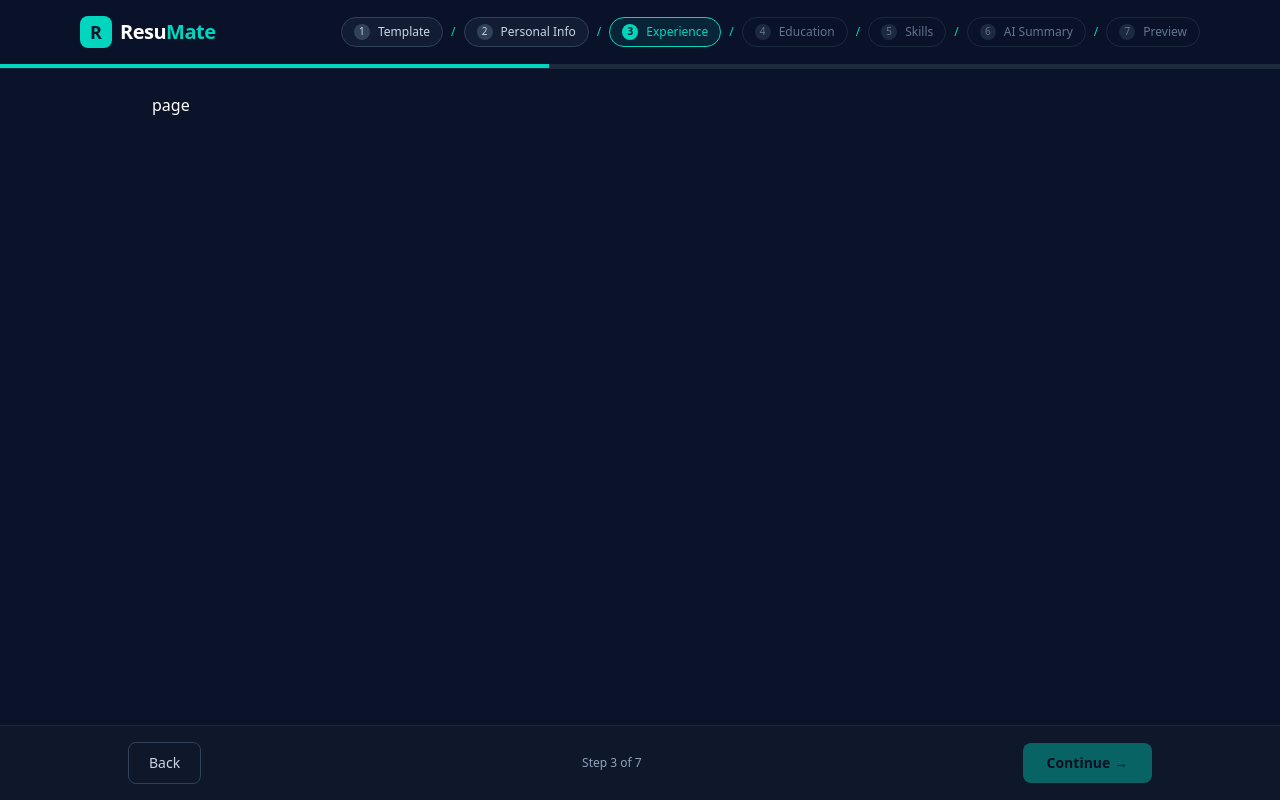
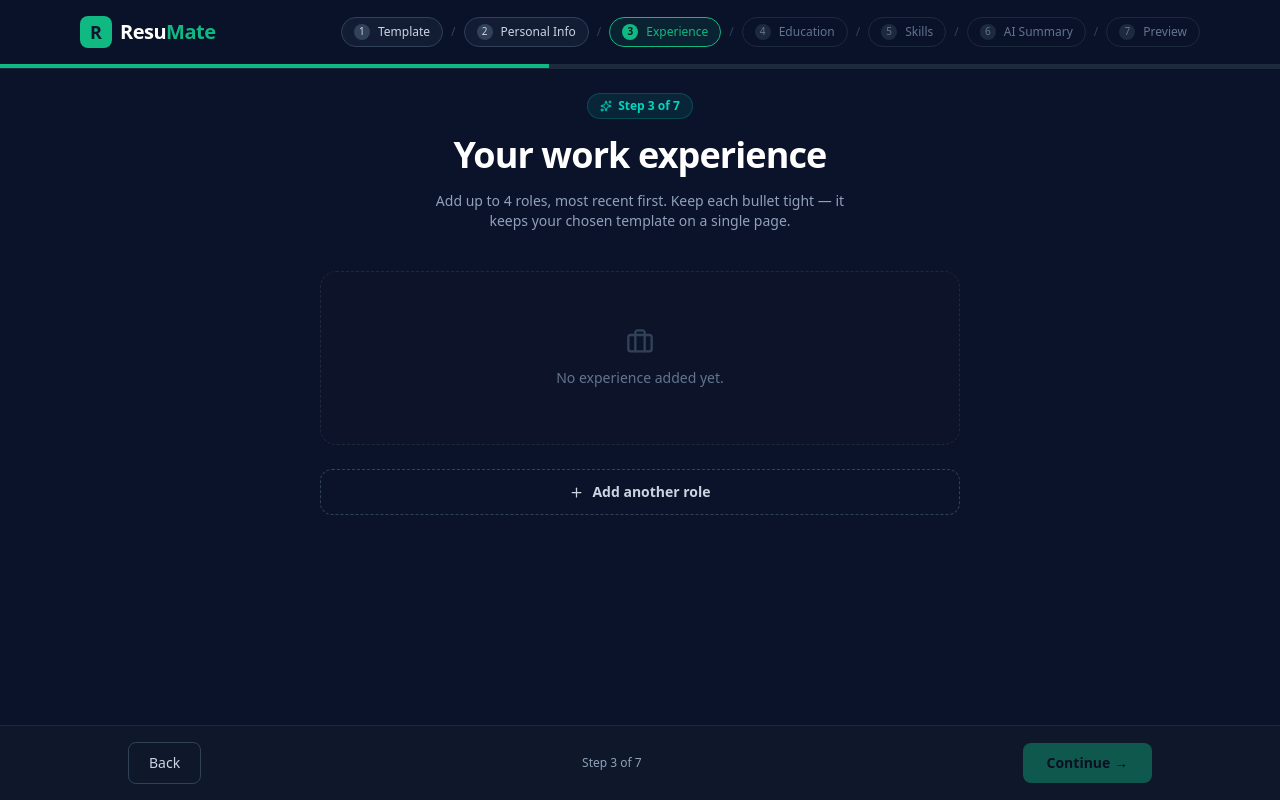
Before and after one commit to waheedx02/AI-Resume-Builder, a Next.js app: page /builder/experience in a window 1280 px wide. Built offline with nearby package versions, Linux system fonts and the light colour scheme; what @bprogress/next would draw is missing.

Commit message:
Making template page static and defining rules for builder/experience page

```diff
--- a/app/builder/experience/page.tsx
+++ b/app/builder/experience/page.tsx
@@ -1,9 +1,215 @@
-import React from 'react'
+'use client';
 
-const page = () => {
-  return (
-    <div>page</div>
-  )
+import { Sparkles, Plus, Trash2, Briefcase, AlertCircle } from 'lucide-react';
+import { useResumeStore } from '@/lib/resume-store';
+import { resumeTemplates } from '@/lib/templates';
+import { useBuilderStep } from '@/lib/steps';
+import { countWords } from '@/lib/text';
+import type { Experience } from '@/types/resume';
+
+function makeEmptyExperience(): Experience {
+  return {
+    id: crypto.randomUUID(),
+    role: '',
+    company: '',
+    startDate: '',
+    endDate: '',
+    description: '',
+  };
 }
 
-export default page
+export default function ExperienceStep() {
+  const resumeData = useResumeStore((state) => state.resumeData);
+  const addExperience = useResumeStore((state) => state.addExperience);
+  const updateExperience = useResumeStore((state) => state.updateExperience);
+  const removeExperience = useResumeStore((state) => state.removeExperience);
+  const { index, total } = useBuilderStep();
+
+  const selectedTemplate = resumeTemplates.find((t) => t.id === resumeData.templateId);
+  // Fall back to generous defaults if somehow no template is selected yet,
+  // so this page never hard-crashes — though the layout should prevent
+  // reaching this step without one.
+  const maxExperienceEntries = selectedTemplate?.maxExperienceEntries ?? 4;
+  const descriptionWordLimit = selectedTemplate?.experienceDescriptionWordLimit ?? 30;
+
+  const experience = resumeData.experience ?? [];
+  const atMax = experience.length >= maxExperienceEntries;
+
+  const handleAdd = () => {
+    if (atMax) return;
+    addExperience(makeEmptyExperience());
+  };
+
+  return (
+    <div className="max-w-2xl mx-auto px-4 pb-12">
+      {/* ---------- Header ---------- */}
+      <div className="text-center space-y-4 mb-10">
+        <span className="inline-flex items-center gap-1.5 px-3 py-1 bg-teal-400/10 text-teal-400 text-xs font-semibold rounded-full border border-teal-400/20">
+          <Sparkles size={12} /> Step {index + 1} of {total}
+        </span>
+        <h1 className="text-3xl sm:text-4xl font-extrabold tracking-tight text-white">
+          Your work experience
+        </h1>
+        <p className="text-slate-400 text-sm max-w-md mx-auto">
+          Add up to {maxExperienceEntries} roles, most recent first. Keep each bullet tight —
+          it keeps your chosen template on a single page.
+        </p>
+      </div>
+
+      {/* ---------- Empty state ---------- */}
+      {experience.length === 0 && (
+        <div className="bg-slate-900/60 border border-dashed border-slate-800 rounded-2xl py-14 text-center text-slate-500 mb-6">
+          <Briefcase className="mx-auto mb-3 text-slate-700" size={28} />
+          <p className="text-sm">No experience added yet.</p>
+        </div>
+      )}
+
+      {/* ---------- Experience entries ---------- */}
+      <div className="space-y-5">
+        {experience.map((exp, i) => {
+          const wordCount = countWords(exp.description);
+          const overLimit = wordCount > descriptionWordLimit;
+
+          return (
+            <div
+              key={exp.id}
+              className="bg-slate-900/60 border border-slate-800 rounded-2xl p-6 sm:p-7 space-y-4"
+            >
+              <div className="flex items-center justify-between">
+                <span className="text-xs font-semibold text-slate-500 uppercase tracking-wide">
+                  Role {i + 1}
+                </span>
+                <button
+                  type="button"
+                  onClick={() => removeExperience(exp.id)}
+                  className="inline-flex items-center gap-1 text-xs text-slate-500 hover:text-red-400 transition"
+                >
+                  <Trash2 size={13} /> Remove
+                </button>
+              </div>
+
+              <div className="grid grid-cols-1 sm:grid-cols-2 gap-4">
+                <Field label="Job Title" required>
+                  <input
+                    type="text"
+                    value={exp.role}
+                    onChange={(e) => updateExperience(exp.id, { role: e.target.value })}
+                    placeholder="Senior Product Designer"
+                    className={inputClasses}
+                  />
+                </Field>
+                <Field label="Company" required>
+                  <input
+                    type="text"
+                    value={exp.company}
+                    onChange={(e) => updateExperience(exp.id, { company: e.target.value })}
+                    placeholder="Northwind Labs"
+                    className={inputClasses}
+                  />
+                </Field>
+              </div>
+
+              <div className="grid grid-cols-1 sm:grid-cols-2 gap-4">
+                <Field label="Start Date">
+                  <input
+                    type="text"
+                    value={exp.startDate}
+                    onChange={(e) => updateExperience(exp.id, { startDate: e.target.value })}
+                    placeholder="2022"
+                    className={inputClasses}
+                  />
+                </Field>
+                <Field label="End Date" hint="Use “Present” if this is your current role">
+                  <input
+                    type="text"
+                    value={exp.endDate}
+                    onChange={(e) => updateExperience(exp.id, { endDate: e.target.value })}
+                    placeholder="Present"
+                    className={inputClasses}
+                  />
+                </Field>
+              </div>
+
+              <Field
+                label="Description"
+                hint="One achievement per line. Bullet points render automatically."
+              >
+                <textarea
+                  value={exp.description}
+                  onChange={(e) => updateExperience(exp.id, { description: e.target.value })}
+                  placeholder={'Led design for the core analytics dashboard, cutting time-to-insight by 35%.\nPartnered with engineering to ship a new design system.'}
+                  rows={3}
+                  aria-invalid={overLimit}
+                  className={`${inputClasses} resize-none ${
+                    overLimit ? 'border-red-500/60 focus:border-red-500/60 focus:ring-red-500/20' : ''
+                  }`}
+                />
+                <div className="flex items-center justify-between mt-1">
+                  {overLimit ? (
+                    <p className="flex items-center gap-1 text-[11px] text-red-400">
+                      <AlertCircle size={12} />
+                      {wordCount - descriptionWordLimit} words over the limit — trim it to continue.
+                    </p>
+                  ) : (
+                    <span />
+                  )}
+                  <p
+                    className={`text-[11px] ${overLimit ? 'text-red-400' : 'text-slate-500'}`}
+                  >
+                    {wordCount}/{descriptionWordLimit} words
+                  </p>
+                </div>
+              </Field>
+            </div>
+          );
+        })}
+      </div>
+
+      {/* ---------- Add button ---------- */}
+      <div className="mt-6">
+        <button
+          type="button"
+          onClick={handleAdd}
+          disabled={atMax}
+          className="w-full flex items-center justify-center gap-2 py-3 rounded-xl border border-dashed border-slate-700 text-slate-300 text-sm font-semibold hover:border-teal-400/50 hover:text-teal-400 transition disabled:opacity-40 disabled:cursor-not-allowed disabled:hover:border-slate-700 disabled:hover:text-slate-300"
+        >
+          <Plus size={15} /> Add another role
+        </button>
+        {atMax && (
+          <p className="text-[11px] text-slate-500 text-center mt-2">
+            You&rsquo;ve reached the {maxExperienceEntries}-role limit for this template.
+          </p>
+        )}
+      </div>
+    </div>
+  );
+}
+
+/* ------------------------------------------------------------------ */
+/*  Small local helpers                                                */
+/* ------------------------------------------------------------------ */
+
+const inputClasses =
+  'w-full bg-slate-950/60 border border-slate-800 rounded-xl px-4 py-2.5 text-sm text-slate-200 placeholder-slate-600 focus:outline-none focus:border-teal-400/50 focus:ring-2 focus:ring-teal-400/20 transition';
+
+function Field({
+  label,
+  hint,
+  required,
+  children,
+}: {
+  label: string;
+  hint?: string;
+  required?: boolean;
+  children: React.ReactNode;
+}) {
+  return (
+    <div>
+      <label className="block text-xs font-semibold text-slate-300 mb-1.5">
+        {label} {required && <span className="text-teal-400">*</span>}
+      </label>
+      {children}
+      {hint && <p className="text-[11px] text-slate-500 mt-1">{hint}</p>}
+    </div>
+  );
+}
--- a/app/builder/layout.tsx
+++ b/app/builder/layout.tsx
@@ -3,7 +3,9 @@
 import Link from 'next/link';
 import { usePathname, useRouter } from 'next/navigation';
 import { useResumeStore } from '@/lib/resume-store';
+import { resumeTemplates } from '@/lib/templates';
 import { BUILDER_STEPS } from '@/lib/steps';
+import { countWords } from '@/lib/text';
 
 export default function BuilderLayout({ children }: { children: React.ReactNode }) {
   const pathname = usePathname();
@@ -27,8 +29,15 @@ export default function BuilderLayout({ children }: { children: React.ReactNode
           resumeData.personalInfo?.lastName &&
           resumeData.personalInfo?.email
         );
-      case '/builder/experience':
-        return resumeData.experience?.length > 0;
+      case '/builder/experience': {
+        const hasEntry = resumeData.experience?.length > 0;
+        const template = resumeTemplates.find((t) => t.id === resumeData.templateId);
+        const descriptionWordLimit = template?.experienceDescriptionWordLimit ?? Infinity;
+        const noneOverLimit = (resumeData.experience ?? []).every(
+          (exp) => countWords(exp.description) <= descriptionWordLimit
+        );
+        return hasEntry && noneOverLimit;
+      }
       case '/builder/education':
         return true; // education + languages are both optional
       case '/builder/skills':
@@ -60,11 +69,11 @@ export default function BuilderLayout({ children }: { children: React.ReactNode
       <header className="border-b border-slate-800 bg-[#0B132B]/90 backdrop-blur sticky top-0 z-50">
         <div className="max-w-6xl mx-auto px-4 py-4 flex items-center justify-between">
           <Link href="/" className="flex items-center gap-2">
-            <span className="w-8 h-8 rounded-lg bg-teal-400 text-slate-900 font-bold flex items-center justify-center text-lg">
+            <span className="w-8 h-8 rounded-lg bg-[#10B981] text-slate-900 font-bold flex items-center justify-center text-lg">
               R
             </span>
             <span className="text-xl font-bold tracking-tight">
-              Resu<span className="text-teal-400">Mate</span>
+              Resu<span className="text-[#10B981]">Mate</span>
             </span>
           </Link>
 
@@ -79,7 +88,7 @@ export default function BuilderLayout({ children }: { children: React.ReactNode
                   <div
                     className={`flex items-center gap-2 px-3 py-1.5 rounded-full text-xs font-medium border transition ${
                       isActive
-                        ? 'bg-teal-400/10 border-teal-400 text-teal-400'
+                        ? 'bg-[#10B981]/10 border-[#10B981] text-[#10B981]'
                         : isCompleted
                         ? 'border-slate-700 bg-slate-800/50 text-slate-300'
                         : 'border-slate-800 text-slate-500'
@@ -88,7 +97,7 @@ export default function BuilderLayout({ children }: { children: React.ReactNode
                     <span
                       className={`w-4 h-4 rounded-full flex items-center justify-center text-[10px] ${
                         isActive
-                          ? 'bg-teal-400 text-slate-900 font-bold'
+                          ? 'bg-[#10B981] text-slate-900 font-bold'
                           : isCompleted
                           ? 'bg-slate-700 text-slate-300'
                           : 'bg-slate-800 text-slate-500'
@@ -98,7 +107,7 @@ export default function BuilderLayout({ children }: { children: React.ReactNode
                     </span>
                     {step.name}
                   </div>
-                  {idx < BUILDER_STEPS.length - 1 && <span className="text-teal-400 text-xs">/</span>}
+                  {idx < BUILDER_STEPS.length - 1 && <span className="text-slate-700 text-xs">/</span>}
                 </div>
               );
             })}
@@ -108,7 +117,7 @@ export default function BuilderLayout({ children }: { children: React.ReactNode
         {/* Top Progress Line */}
         <div className="w-full bg-slate-800 h-1">
           <div
-            className="bg-teal-400 h-1 transition-all duration-300"
+            className="bg-[#10B981] h-1 transition-all duration-300"
             style={{ width: `${((activeStep + 1) / BUILDER_STEPS.length) * 100}%` }}
           />
         </div>
@@ -135,7 +144,7 @@ export default function BuilderLayout({ children }: { children: React.ReactNode
           <button
             onClick={handleNext}
             disabled={isNextDisabled || currentStepIndex >= BUILDER_STEPS.length - 1}
-            className="px-6 py-2.5 rounded-lg bg-teal-400 text-slate-950 hover:bg-teal-500 transition text-sm font-semibold disabled:opacity-40 disabled:cursor-not-allowed"
+            className="px-6 py-2.5 rounded-lg bg-[#10B981] text-slate-950 hover:bg-[#0EA5E9] transition text-sm font-semibold disabled:opacity-40 disabled:cursor-not-allowed"
           >
             Continue →
           </button>
--- a/app/builder/templates/page.tsx
+++ b/app/builder/templates/page.tsx
@@ -18,6 +18,10 @@ const DOC_WIDTH = 595;
 const CROP_HEIGHT = 330;
 const SCALE = CARD_WIDTH / DOC_WIDTH;
 
+// Fixed reference content for every template card. This is intentionally
+// NOT merged with the user's real resumeData — the templates page is a
+// design gallery, not a live preview, so every card should look identical
+// regardless of what the user has typed elsewhere in the builder.
 const PREVIEW_DATA = {
   personalInfo: {
     firstName: 'Jordan',
@@ -196,18 +200,11 @@ export default function TemplatesStep() {
         <div className="flex flex-wrap justify-center gap-8">
           {filtered.map((tmpl, idx) => {
             const isSelected = resumeData.templateId === tmpl.id;
-            const hasUserData = Boolean(resumeData.personalInfo?.firstName || resumeData.experience?.length || resumeData.skills?.length);
+            // Always the fixed reference content — only templateId changes
+            // per card, so the layout itself is what's being compared.
             const previewData = {
-              ...resumeData,
+              ...PREVIEW_DATA,
               templateId: tmpl.id,
-              personalInfo: hasUserData ? resumeData.personalInfo : PREVIEW_DATA.personalInfo,
-              summary: resumeData.summary || PREVIEW_DATA.summary,
-              experience:
-                resumeData.experience?.length > 0 ? resumeData.experience : PREVIEW_DATA.experience,
-              education: resumeData.education?.length > 0 ? resumeData.education : PREVIEW_DATA.education,
-              skills: resumeData.skills?.length > 0 ? resumeData.skills : PREVIEW_DATA.skills,
-              tools: resumeData.tools?.length ? resumeData.tools : PREVIEW_DATA.tools,
-              languages: resumeData.languages?.length ? resumeData.languages : PREVIEW_DATA.languages,
             };
 
             return (
--- /dev/null
+++ b/lib/text.ts
@@ -0,0 +1,3 @@
+export function countWords(text: string): number {
+  return text.trim().split(/\s+/).filter(Boolean).length;
+}
```
